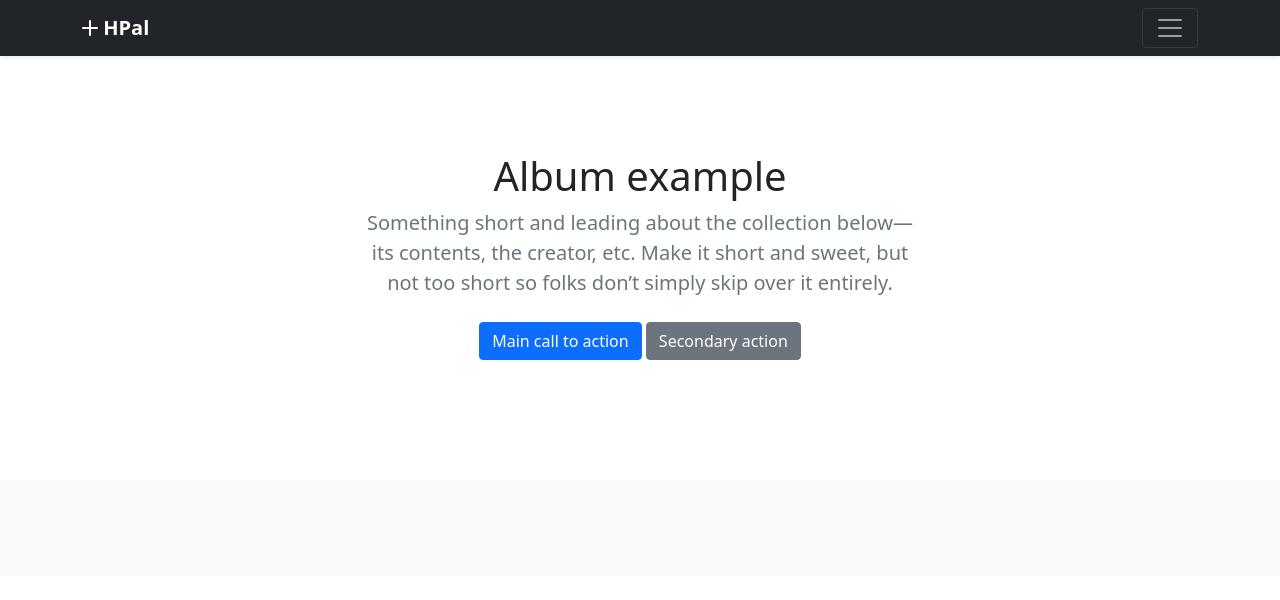
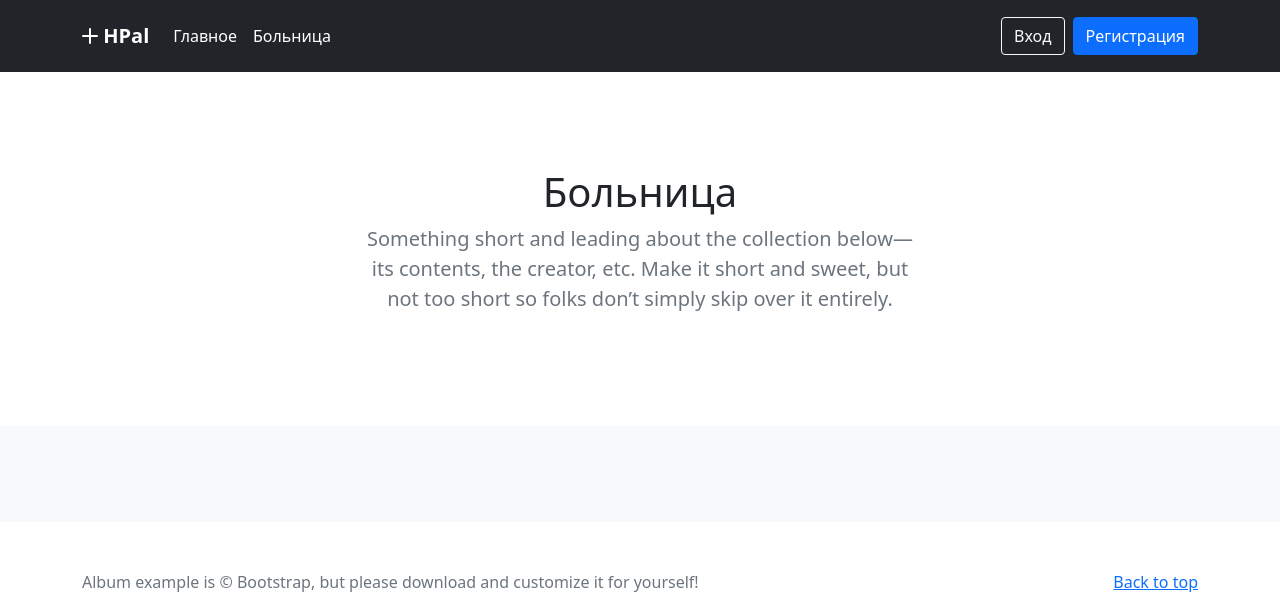
Before and after one commit to itcsoft/hospital, a Django app: page / in a window 1280 px wide. Shown: the top 600 px of the page. Run offline with Django 3.2, Linux system fonts and the light colour scheme; data that the repository does not hold is empty; some libraries are stand-ins or nearby versions.

Commit message:
added login, register, logout

```diff
--- a/main/templates/base.html
+++ b/main/templates/base.html
@@ -9,7 +9,7 @@
 </head>
 <body>
 
-    <header>
+    <!-- <header>
       <div class="collapse bg-dark" id="navbarHeader">
         <div class="container">
           <div class="row">
@@ -41,8 +41,44 @@
           </button>
         </div>
       </div>
+    </header> -->
+
+
+    <header class="p-3 bg-dark text-white">
+      <div class="container">
+        <div class="d-flex flex-wrap align-items-center justify-content-center justify-content-lg-start">
+          <a href="{% url 'index' %}" class="navbar-brand text-white d-flex align-items-center">
+            <svg xmlns="http://www.w3.org/2000/svg" width="16" height="16" fill="currentColor" class="bi bi-plus-lg" viewBox="0 0 16 16">
+                <path d="M8 0a1 1 0 0 1 1 1v6h6a1 1 0 1 1 0 2H9v6a1 1 0 1 1-2 0V9H1a1 1 0 0 1 0-2h6V1a1 1 0 0 1 1-1z"/>
+              </svg>
+            <strong>&nbsp;HPal</strong>
+          </a>
+          <ul class="nav col-12 col-lg-auto me-lg-auto mb-2 justify-content-center mb-md-0">
+            <li><a href="{% url 'index' %}" class="nav-link px-2 text-white">Главное</a></li>
+            <li><a href="#hospitals" class="nav-link px-2 text-white">Больница</a></li>
+
+          </ul>
+
+          <!-- <form class="col-12 col-lg-auto mb-3 mb-lg-0 me-lg-3">
+            <input type="search" class="form-control form-control-dark" placeholder="Search..." aria-label="Search">
+          </form> -->
+
+          {% if request.user.is_authenticated %}
+          <form method="GET" action="{% url 'signout' %}" class="text-end">
+            <button type="submit" class="btn btn-outline-light me-2">Выход</button>
+          </form>
+          {% else %}
+          <form method="GET" action="{% url 'signin' %}" class="text-end">
+            <button type="submit" class="btn btn-outline-light me-2">Вход</button>
+          </form>
+
+          <form method="GET" action="{% url 'register' %}" class="text-end">
+            <button type="submit" class="btn btn-primary">Регистрация</button>
+          </form>
+          {% endif %}
+        </div>
+      </div>
     </header>
-
     {% block content %} {% endblock %}
 
     <footer class="text-muted py-5">
--- a/main/templates/index.html
+++ b/main/templates/index.html
@@ -7,17 +7,20 @@
   <section class="py-5 text-center container">
     <div class="row py-lg-5">
       <div class="col-lg-6 col-md-8 mx-auto">
-        <h1 class="fw-light">Album example</h1>
+        <h1 class="fw-light">Больница</h1>
         <p class="lead text-muted">Something short and leading about the collection below—its contents, the creator, etc. Make it short and sweet, but not too short so folks don’t simply skip over it entirely.</p>
+        {% if request.user.is_authenticated %}
+
         <p>
-          <a href="#" class="btn btn-primary my-2">Main call to action</a>
-          <a href="#" class="btn btn-secondary my-2">Secondary action</a>
+          <a href="{% url 'addnurse' %}" class="btn btn-primary my-2">Добавить медсестру</a>
+          <a href="{% url 'addpatient' %}" class="btn btn-secondary my-2">Добавить пациента</a>
         </p>
+        {% endif %}
       </div>
     </div>
   </section>
 
-  <div class="album py-5 bg-light">
+  <div class="album py-5 bg-light" id='hospitals'>
     <div class="container">
 
       <div class="row row-cols-1 row-cols-sm-2 row-cols-md-3 g-3">
@@ -26,10 +29,10 @@
         <div class="col">
           <div class="card shadow-sm">
             {% if hospital.photo %}
-            <img src="{{hospital.photo.url}}" width="100%">
+            <img src="{{hospital.photo.url}}" width="100%" height="200px">
             {% endif %}
-            <div class="card-body">
-              <p class="card-text">{{hospital.name}}
+            <div class="card-body" >
+              <p class="card-text"  >{{hospital.name}}
                   </p>
               <div class="d-flex justify-content-between align-items-center">
                 <div class="btn-group">
--- a/main/urls.py
+++ b/main/urls.py
@@ -1,8 +1,14 @@
 from django.urls import path
-from .views import detail, index
+from .views import detail, index, AddDoctors, AddNurse, AddPatient, register, signin, signout
 
 
 urlpatterns = [
     path('', index, name='index'),
-    path('detail/<int:pk>', detail, name='detail')
+    path('detail/<int:pk>', detail, name='detail'),
+    path('doctor/registration', AddDoctors.as_view(), name='adddoctor'),
+    path('nurse/registaration', AddNurse.as_view(), name='addnurse'),
+    path('patient/registration', AddPatient.as_view(), name='addpatient'),
+    path('register/', register, name='register'),
+    path('signin/', signin, name='signin'),
+    path('signout/', signout, name='signout')
 ]
--- a/main/views.py
+++ b/main/views.py
@@ -1,5 +1,10 @@
-from django.shortcuts import render
+from django.shortcuts import render, redirect
 from .models import Hospital, Doctor, MainDoctor,Patients
+from django.views.generic import CreateView
+from .forms import *
+from django.contrib.auth.forms import UserCreationForm, AuthenticationForm
+from django.contrib.auth import authenticate, login, logout
+
 
 def index(request):
     hospitals = Hospital.objects.all()
@@ -16,3 +21,53 @@ def detail(request, pk):
         'patients_detail':patients_detail
     }
     return render(request, "detail.html", context)
+
+
+class AddDoctors(CreateView):
+    form_class = AddDoctor
+    template_name = 'addnew.html'
+    raise_exception = True
+
+
+class AddNurse(CreateView):
+    form_class = AddNurses
+    template_name = 'addnew.html'
+    raise_exception = True
+
+class AddPatient(CreateView):
+    form_class = AddPatients
+    template_name = 'addnew.html'
+    raise_exception = True
+
+
+
+def register(request):
+    if request.method == 'POST':
+        form = UserCreationForm(request.POST)
+        if form.is_valid():
+            form.save()
+            return redirect('index')
+    else:
+        form = UserCreationForm()
+
+    return render(request, 'addnew.html', {'form':form})
+
+
+def signin(request):
+    if request.method == 'POST':
+        username = request.POST['username']
+        password = request.POST['password']
+        user = authenticate(request, username=username, password=password)
+        if user is not None:
+            login(request, user)
+            return redirect('index')
+    else:
+        form = AuthenticationForm()
+
+    return render(request, 'addnew.html', {'form':form})
+
+
+
+def signout(request):
+    logout(request)
+    return render(request, 'index.html')
```
Also changed, not shown: main/models.py (+10 -1 lines), main/templates/addnew.html (added, +18 -0 lines), main/templates/detail.html (+6 -2 lines).
